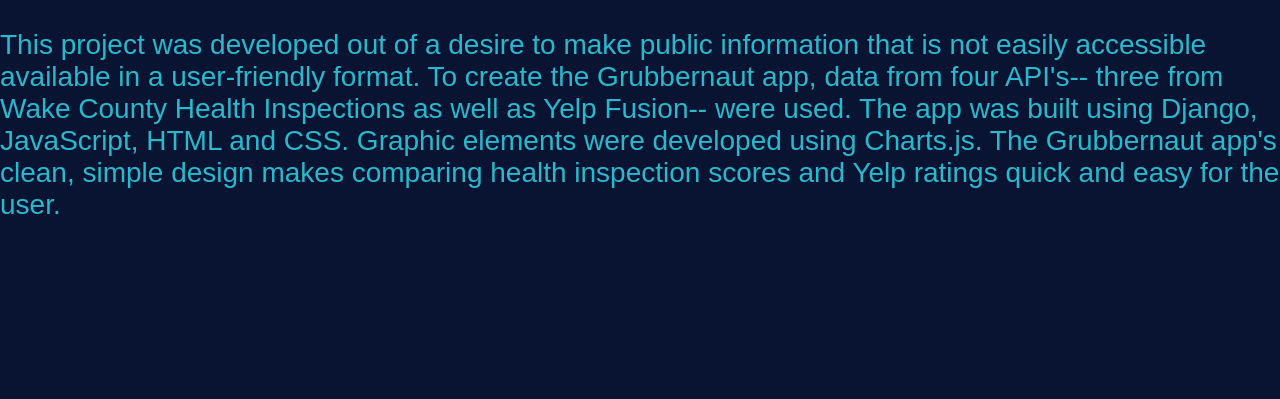
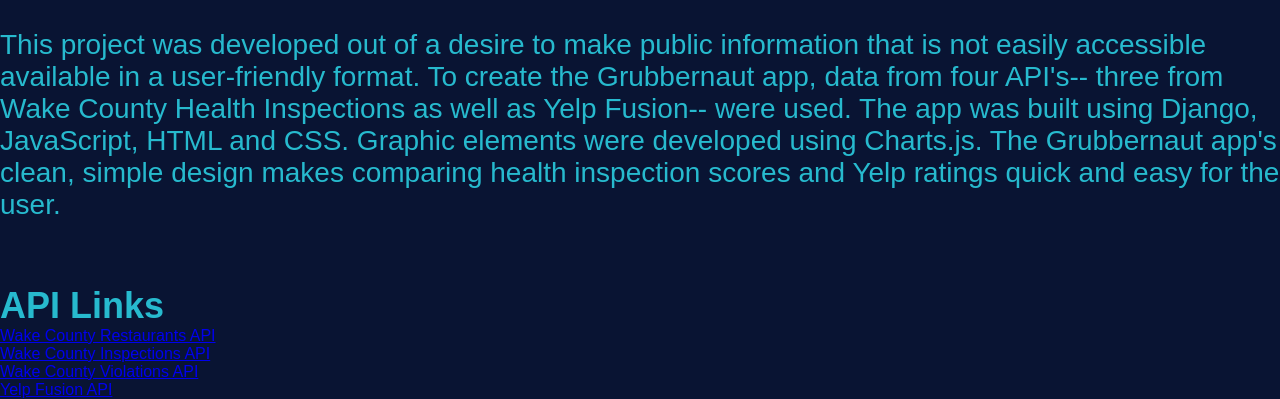
Before and after one commit to grub-or-not/grub-or-not, a Django app: page /about/ in a window 1280 px wide. Shown: the part 1339-1738 px from the top of the page. Before the commit the page ends 1553 px from the top, so only its background shows below. Run offline with Django 3.2, Linux system fonts and the light colour scheme; some libraries are stand-ins or nearby versions; some web fonts are replaced.

Commit message:
add api links

```diff
--- a/core/static/css/styles.css
+++ b/core/static/css/styles.css
@@ -304,3 +304,12 @@
 	display: flex;
 	justify-content: center;
 }
+
+.abouth3 {
+	color: #27bace;
+	font-size: 2.25rem;
+}
+
+.api-list {
+
+}
--- a/core/templates/core/about.html
+++ b/core/templates/core/about.html
@@ -29,7 +29,14 @@
         <h2 class="about-project">About The Project</h2>
         <section>
             <p class="our-project">This project was developed out of a desire to make public information that is not easily accessible available in a user-friendly format. To create the Grubbernaut app, data from four API's-- three from Wake County Health Inspections as well as Yelp Fusion-- were used. The app was built using Django, JavaScript, HTML and CSS. Graphic elements were developed using Charts.js. The Grubbernaut app's clean, simple design makes comparing health inspection scores and Yelp ratings quick and easy for the user.</p>
+
         </section>
+        <h3 class="abouth3">API Links</h3>
+        <ul class="api-list">
+            <li><a href="https://data-wake.opendata.arcgis.com/datasets/restaurants-in-wake-county">Wake County Restaurants API</a></li>
+            <li><a href="http://data-wake.opendata.arcgis.com/datasets/food-inspections">Wake County Inspections API</a></li>
+            <li><a href="http://data-wake.opendata.arcgis.com/datasets/food-inspection-violations">Wake County Violations API</a></li>
+            <li><a href="https://www.yelp.com/developers/documentation/v3">Yelp Fusion API</a></li>
+        </ul>
     </div>
-
 {% endblock %}
```
